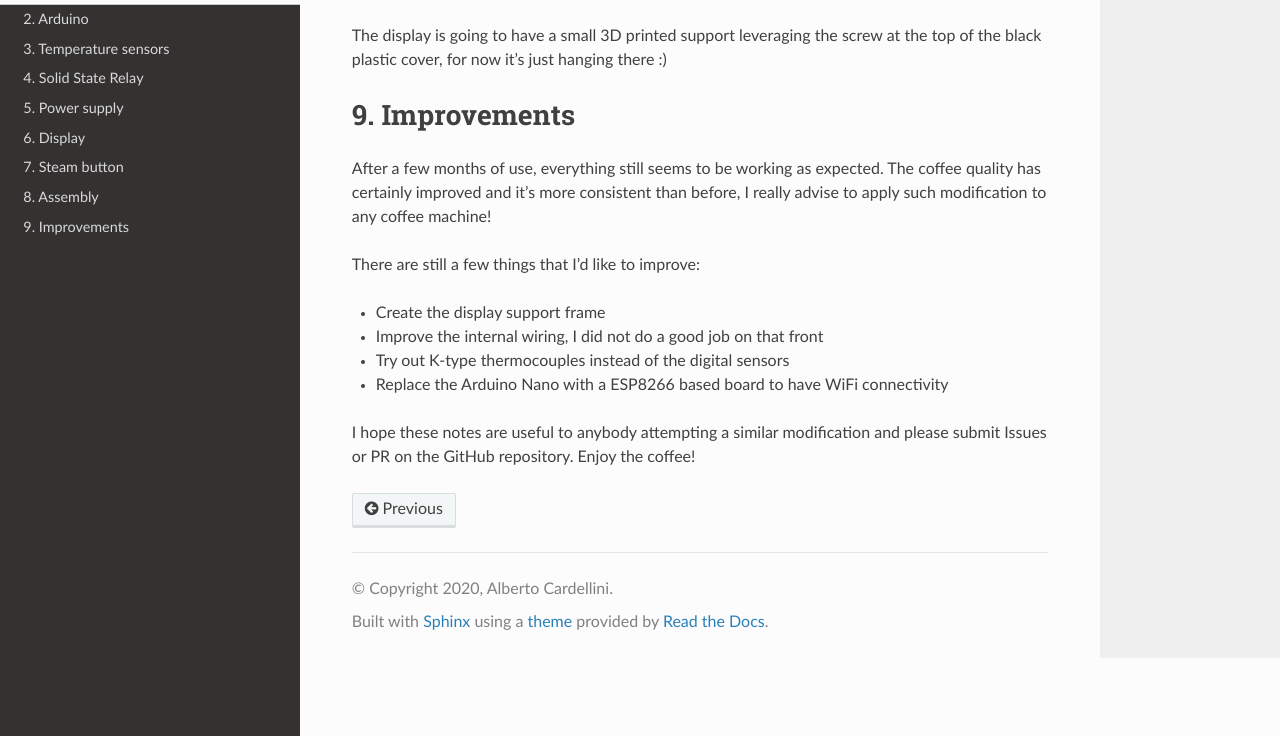
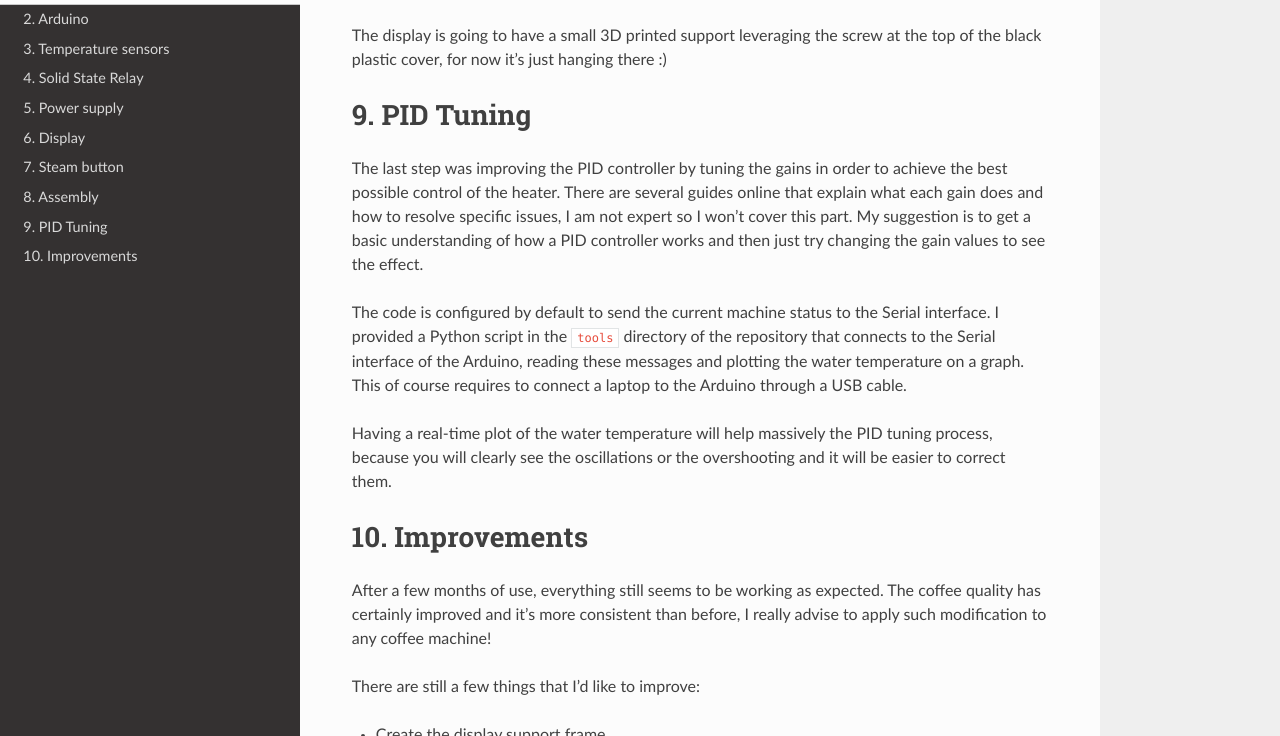
Before and after one commit to ilcardella/ArduinoCoffeeMachine, a Sphinx documentation site: the page built from docs/src/documentation.rst, in a window 1280 px wide and 900 px high, scrolled down 7381 px, cut to the strip 164-900 px from the top of the window. Built offline with Sphinx 7.4.7 and the Read the Docs theme 2.0.0, drawn with Linux system fonts in a browser that asks for light colours.

Commit message:
Added reference to tools

```diff
--- a/docs/src/documentation.rst
+++ b/docs/src/documentation.rst
@@ -223,6 +223,27 @@ This is how the ``Gaggia Paros`` looks like after the modification:
 The display is going to have a small 3D printed support leveraging the screw at the top
 of the black plastic cover, for now it's just hanging there :)
 
+PID Tuning
+**********
+
+The last step was improving the PID controller by tuning the gains in order to achieve
+the best possible control of the heater.
+There are several guides online that explain what each gain does and how to resolve
+specific issues, I am not expert so I won't cover this part. My suggestion is to get a
+basic understanding of how a PID controller works and then just try changing the gain
+values to see the effect.
+
+The code is configured by default to send the current machine status to the Serial
+interface.
+I provided a Python script in the ``tools`` directory of the repository that connects to
+the Serial interface of the Arduino, reading these messages and plotting the water
+temperature on a graph. This of course requires to connect a laptop to the Arduino
+through a USB cable.
+
+Having a real-time plot of the water temperature will help massively the PID tuning
+process, because you will clearly see the oscillations or the overshooting and it will
+be easier to correct them.
+
 Improvements
 ************
 
```
Also changed, not shown: README.md (+15 -3 lines), 4 other files.
